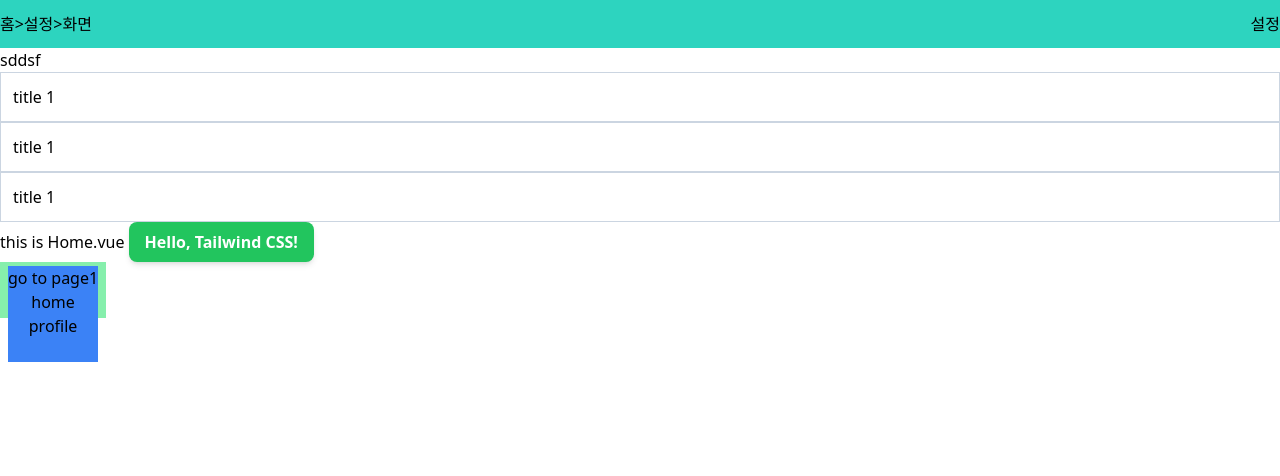
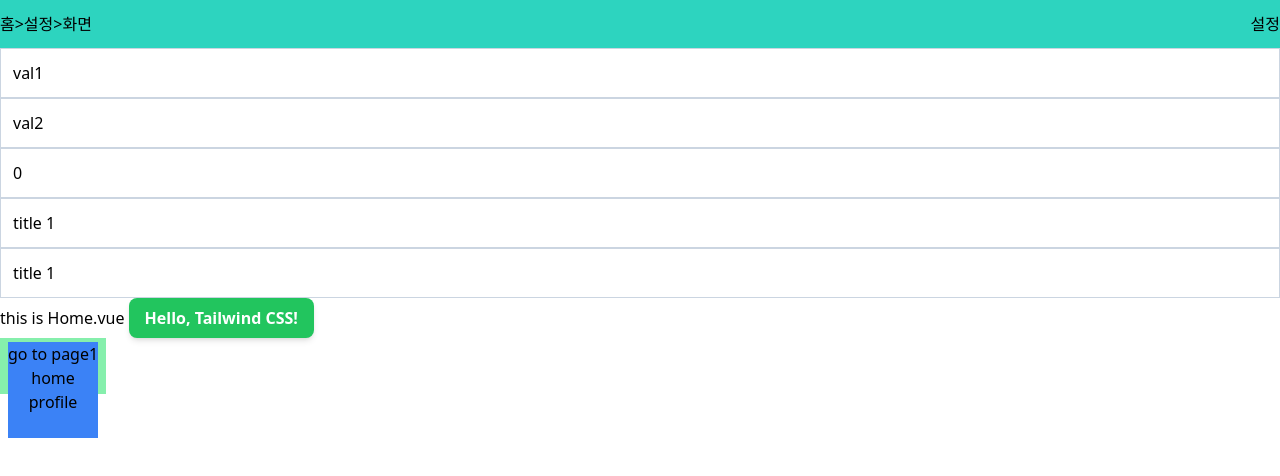
Before and after one commit to YOOJAEYEONG/earlybirdclient, a Vue app: page /#/ in a window 1280 px wide. Shown: the top 476 px of the page. Built offline with nearby package versions, Linux system fonts and the light colour scheme.

Commit message:
eslint 제거, 개발향후 분리된 브렌치로 개발 필요,vue 컴포넌트 - 옵션API 스타일로 추가

```diff
--- a/src/views/MainPage.vue
+++ b/src/views/MainPage.vue
@@ -1,16 +1,56 @@
-<script setup>
-// document.title = "홈";
-import { ref, onMounted } from "vue";
+
+<script >
+import { ref } from "vue";
+
+
+
+export default {
+  data(){
+
+    const title = ref("MainPageTitle");
+    const tempList = [
+      {"key":"val1"},
+      {"key":"val2"}
+    ];
+    return {
+      tempList, title
+    }
+  },
+  beforeMount() {
+    document.title = this.title;
+
+  },
+  mounted() {
+    console.table( this.tempList);
+    console.log("age:",this.age);
+    // this.age = {
+    //   type: 3
+    // }
+  },
+  props: {
+    // 타입 체크 및 유효성 검사
+    age: {
+      type: Number,
+      default: 0,
+      required: false,
+      validator: (value) => {
+        return value >= 0
+      }
+    }
+  },
+
+}
+
 </script>
 <template>
   <div id="homevdom">
     <div class="flex flex-col border-separate">
-      <ul>
+      <ul v-for="item in tempList" >
         <!--        <li v-for="item in list"></li>-->
-        <li>sddsf</li>
+        <li class="p-3 border border-slate-300">{{item.key}}</li>
       </ul>
       <div class="p-3 border border-slate-300">
-        title 1
+        {{ age }}
       </div>
       <div class="p-3 border border-slate-300">
         title 1
```
Also changed, not shown: package.json (+1 -8 lines), .eslintrc.json (deleted), src/assets/tailwind.css, 2 other files (tests, documents, lock files or other folders).
